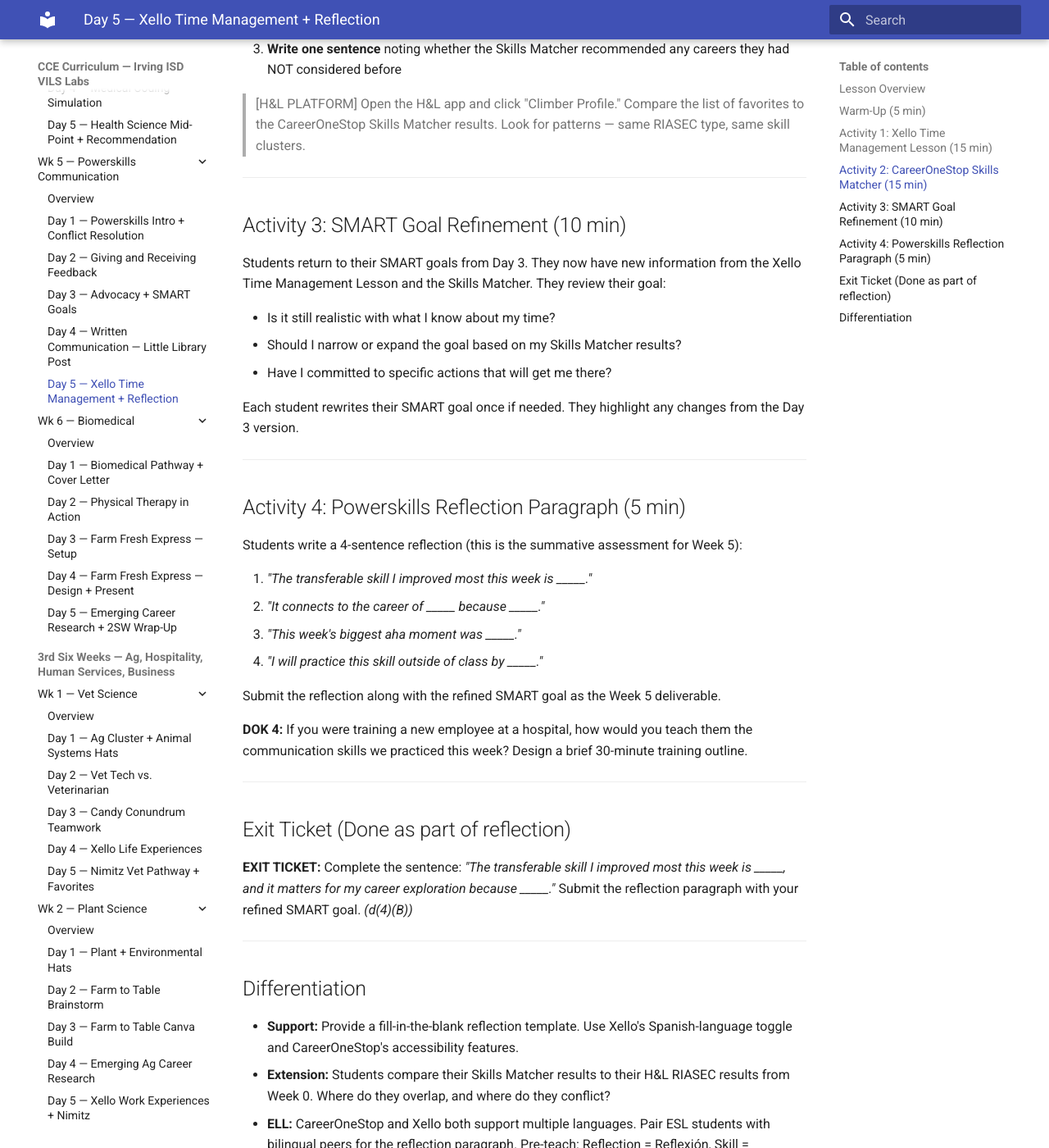
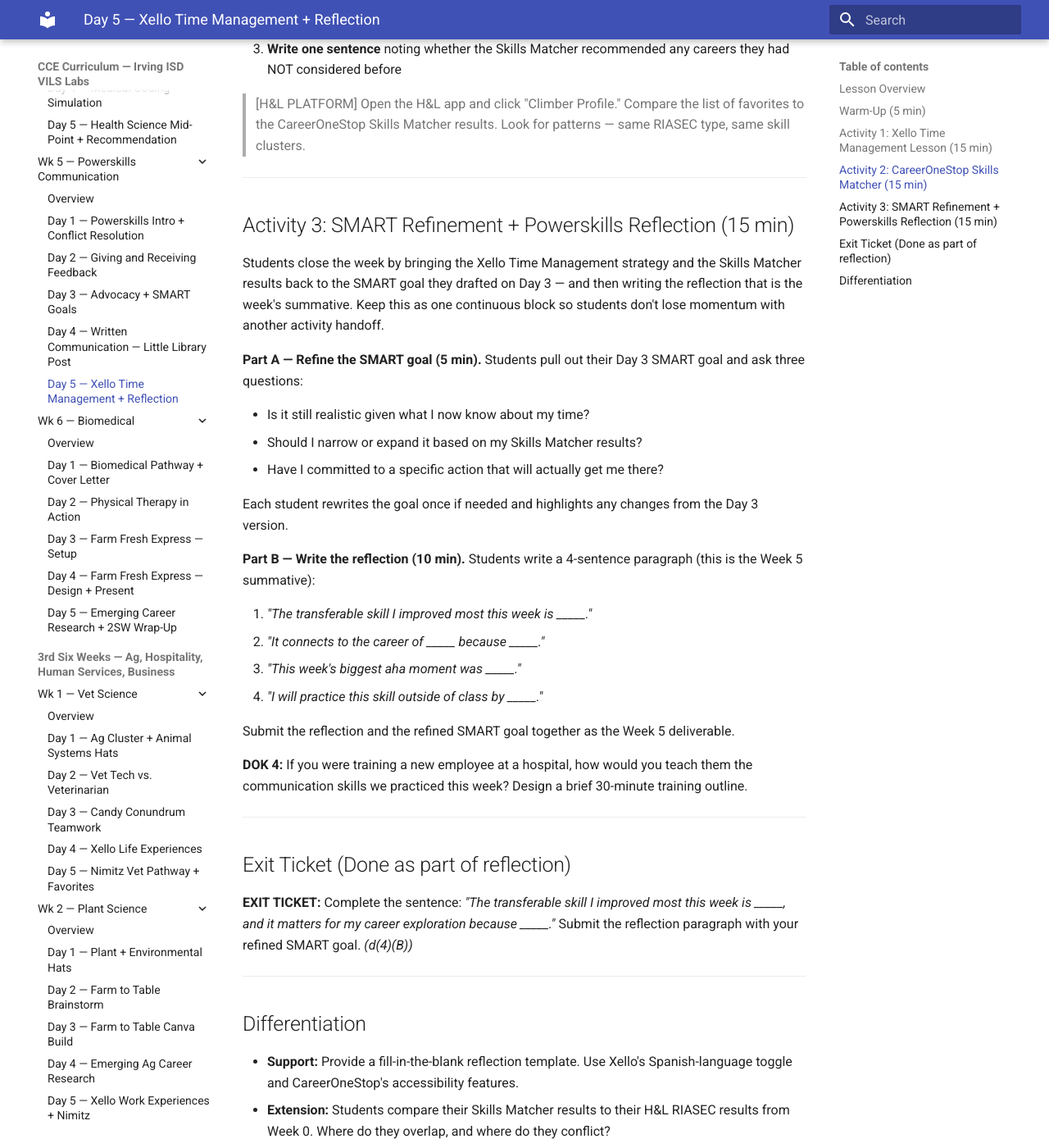
Before and after one commit to elbrielle/cce-curriculum, an MkDocs documentation site: the page built from docs/2sw/wk5-powerskills-communication/day5.md, in a window 1280 px wide and 1400 px high, scrolled down 1614 px. Shown: the whole window at 82% size. Built offline with MkDocs 1.6.1 and Material for MkDocs 9.7.7, drawn with Linux system fonts in a browser that asks for light colours.

Commit message:
2SW Wk5 Powerskills-Communication: instinct review fixes (6 concerns)
Track B instinct review per PLANNING.md §8 on the writer-reached slot week
(blank Topic field in original S&S). Teacher Implementer lobbed 8 concerns;
6 fixed, 2 folded into other fixes, 0 escalated.

Fixes applied:
- Overview: add !!! tip "Teacher Prep Checklist" (Track A1 pattern) with
  H&L Powerskills workbook access, role-play card authoring plan, and
  Xello+CareerOneStop whitelist check. Drop performative "breather week"
  framing from Career Connection — the Day 1-5 workload contradicted it.
- Day 1: Re-time Activity 3 (Smoothie Conflict) 22→25 min and Activity 4
  (Discussion) 8→5 min; add pressure-valve facilitation tip letting teachers
  drop the ad sketch to the Extension slot if groups are still working at
  the 15-min checkpoint. Sums to 50.
- Day 2: Add 2-line mode-shift framing at the Healthcare Role-Play pivot
  so students switch from favorite-food register into the
  nurse/family-conversation register deliberately.
- Day 3: Cut the Mobile Farmers' Market preview (dead 12 min that never
  led to a deliverable). Reframe Activity 1 as the self-advocacy lens
  that bridges into SMART-goal writing. A1 12→10 min, A3 18→20 min.
- Day 4: Simplify Activity 3 partner logistics — cards assigned by row
  so students start writing immediately instead of card-shopping for a
  "different-card partner."
- Day 5: Merge SMART Refinement + Reflection into one continuous 15-min
  closing block so Friday doesn't stack 5 handoffs. Part A / Part B
  structure preserves both deliverables as the summative.

Preservation loop clean: mkdocs --strict; scripting=0; DOK 2-4 present on
all 5 days; timings 50/50/50/50/50; Support+ELL preserved; Dim 9 fluff=0.

Co-Authored-By: Claude Opus 4.6 (1M context) <noreply@anthropic.com>

```diff
--- a/docs/2sw/wk5-powerskills-communication/day5.md
+++ b/docs/2sw/wk5-powerskills-communication/day5.md
@@ -52,28 +52,26 @@ After completing the matcher, students:
 
 ---
 
-## Activity 3: SMART Goal Refinement (10 min)
+## Activity 3: SMART Refinement + Powerskills Reflection (15 min)
 
-Students return to their SMART goals from Day 3. They now have new information from the Xello Time Management Lesson and the Skills Matcher. They review their goal:
+Students close the week by bringing the Xello Time Management strategy and the Skills Matcher results back to the SMART goal they drafted on Day 3 — and then writing the reflection that is the week's summative. Keep this as one continuous block so students don't lose momentum with another activity handoff.
 
-- Is it still realistic with what I know about my time?
-- Should I narrow or expand the goal based on my Skills Matcher results?
-- Have I committed to specific actions that will get me there?
+**Part A — Refine the SMART goal (5 min).** Students pull out their Day 3 SMART goal and ask three questions:
 
-Each student rewrites their SMART goal once if needed. They highlight any changes from the Day 3 version.
+- Is it still realistic given what I now know about my time?
+- Should I narrow or expand it based on my Skills Matcher results?
+- Have I committed to a specific action that will actually get me there?
 
----
+Each student rewrites the goal once if needed and highlights any changes from the Day 3 version.
 
-## Activity 4: Powerskills Reflection Paragraph (5 min)
-
-Students write a 4-sentence reflection (this is the summative assessment for Week 5):
+**Part B — Write the reflection (10 min).** Students write a 4-sentence paragraph (this is the Week 5 summative):
 
 1. *"The transferable skill I improved most this week is _____."*
 2. *"It connects to the career of _____ because _____."*
 3. *"This week's biggest aha moment was _____."*
 4. *"I will practice this skill outside of class by _____."*
 
-Submit the reflection along with the refined SMART goal as the Week 5 deliverable.
+Submit the reflection and the refined SMART goal together as the Week 5 deliverable.
 
 **DOK 4:** If you were training a new employee at a hospital, how would you teach them the communication skills we practiced this week? Design a brief 30-minute training outline.
 
```
Also changed, not shown: docs/2sw/wk5-powerskills-communication/day1.md (+3 -3 lines), docs/2sw/wk5-powerskills-communication/day2.md (+2 -0 lines), docs/2sw/wk5-powerskills-communication/day3.md (+4 -15 lines), docs/2sw/wk5-powerskills-communication/day4.md (+1 -1 lines), docs/2sw/wk5-powerskills-communication/overview.md (+11 -2 lines).
